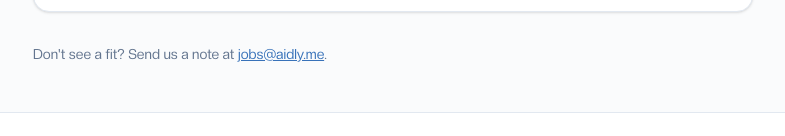
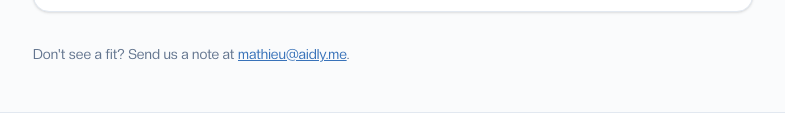
Before and after one commit to matiiimat/cs-appv1, a Next.js app: page /careers in a window 1280 px wide. Shown: the part 973-1109 px from the top of the page, without its empty margins (247-1032 px from the left). Built offline with nearby package versions, Linux system fonts and the light colour scheme.

Commit message:
Redeploy for Env Var Fix

```diff
--- a/app/careers/page.tsx
+++ b/app/careers/page.tsx
@@ -53,7 +53,7 @@ export default function CareersPage() {
                 </ul>
               </div>
               <div className="mt-4">
-                <a href="mailto:jobs@aidly.me?subject=Backend%20Developer%20Application" className="text-[#3872B9] underline hover:text-[#B33275]">Apply via email</a>
+                <a href="mailto:mathieu@aidly.me?subject=Backend%20Developer%20Application" className="text-[#3872B9] underline hover:text-[#B33275]">Apply via email</a>
               </div>
             </div>
 
@@ -77,12 +77,12 @@ export default function CareersPage() {
                 </ul>
               </div>
               <div className="mt-4">
-                <a href="mailto:jobs@aidly.me?subject=Business%20Developer%20Application" className="text-[#3872B9] underline hover:text-[#B33275]">Apply via email</a>
+                <a href="mailto:mathieu@aidly.me?subject=Business%20Developer%20Application" className="text-[#3872B9] underline hover:text-[#B33275]">Apply via email</a>
               </div>
             </div>
 
             <div className="text-sm text-slate-500 dark:text-white/50">
-              Don&apos;t see a fit? Send us a note at <a href="mailto:jobs@aidly.me" className="text-[#3872B9] underline hover:text-[#B33275]">jobs@aidly.me</a>.
+              Don&apos;t see a fit? Send us a note at <a href="mailto:mathieu@aidly.me" className="text-[#3872B9] underline hover:text-[#B33275]">mathieu@aidly.me</a>.
             </div>
           </section>
         </main>
```
